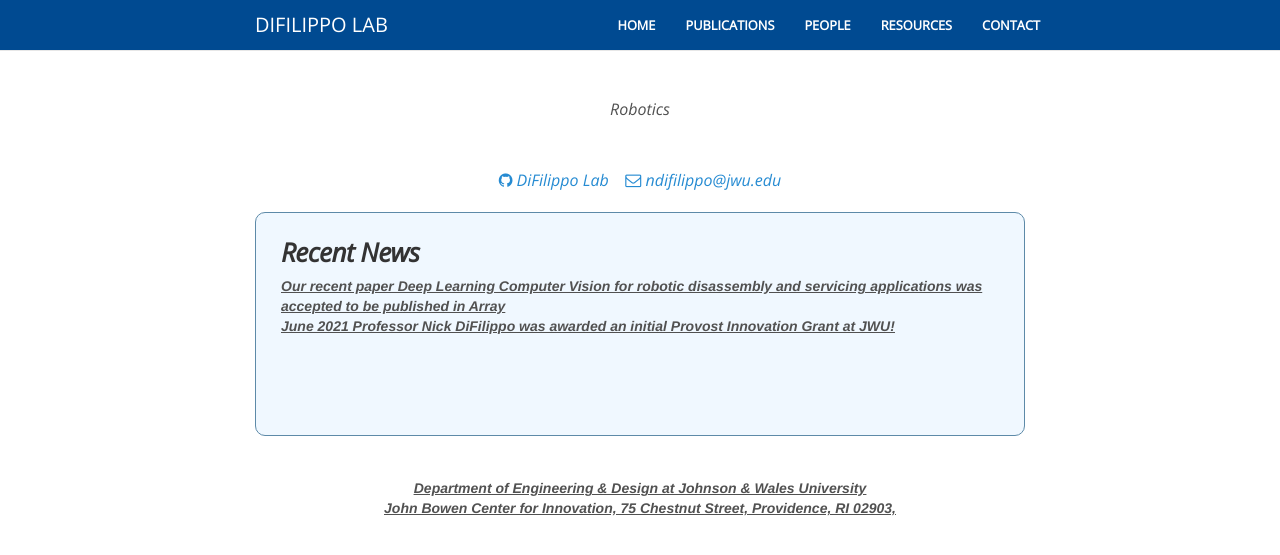
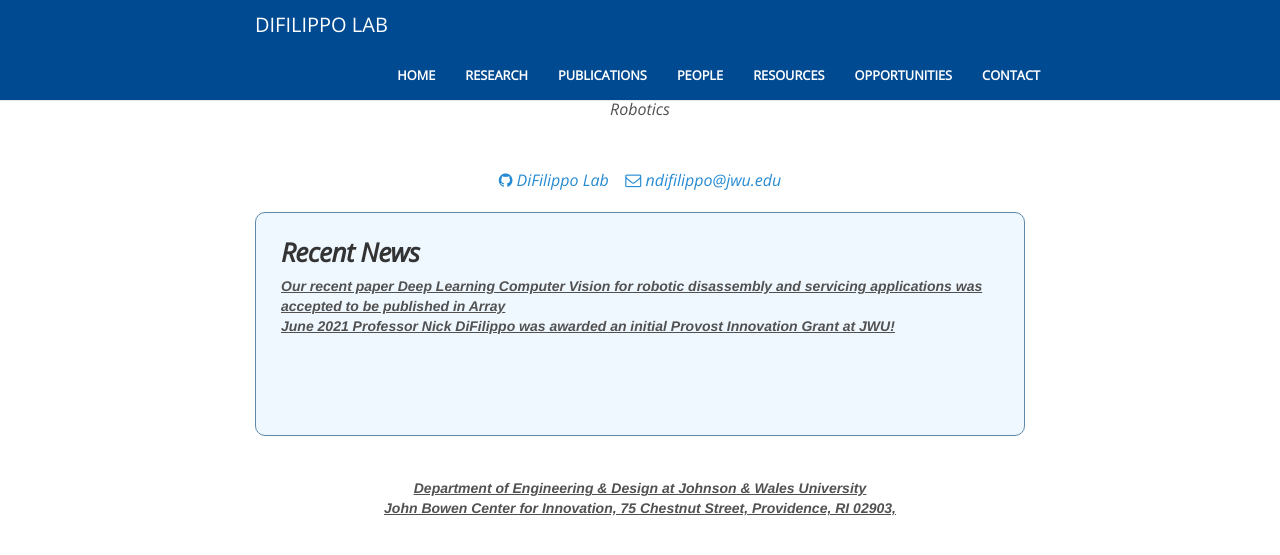
Before and after one commit to DiFilippoLab/DiFilippoLab.github.io, a Jekyll site: the page built from index.html, in a window 1280 px wide. Shown: the top 555 px of the page. Built offline with Jekyll 4.4.1, drawn with Linux system fonts in a browser that asks for light colours; nearby versions of some CDN libraries; comment, search, counter and statistics services are not loaded.

Commit message:
Update _config.yml

```diff
--- a/_config.yml
+++ b/_config.yml
@@ -23,12 +23,16 @@
 nav:
   - name:           "home"
     href:           "/"
+  - name:           "research"
+    href:           "/research"
   - name:           "publications"
     href:           "/publication"
   - name:           "people"
     href:           "/people"
   - name:           "resources"
     href:           "/resources"
+  - name:           "opportunities"
+    href:           "/opportunities"
   - name:           "contact"
     href:           "/contact"
 
```
